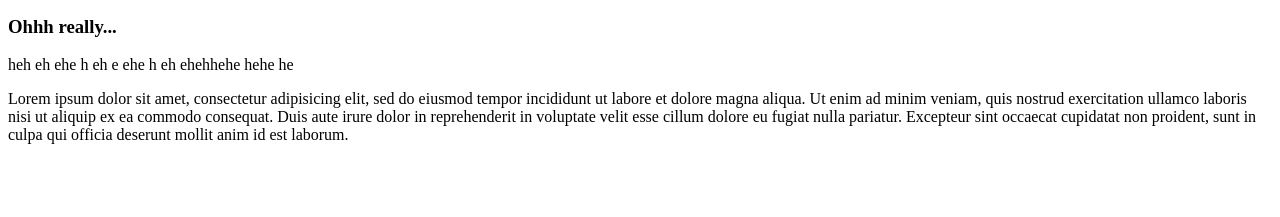
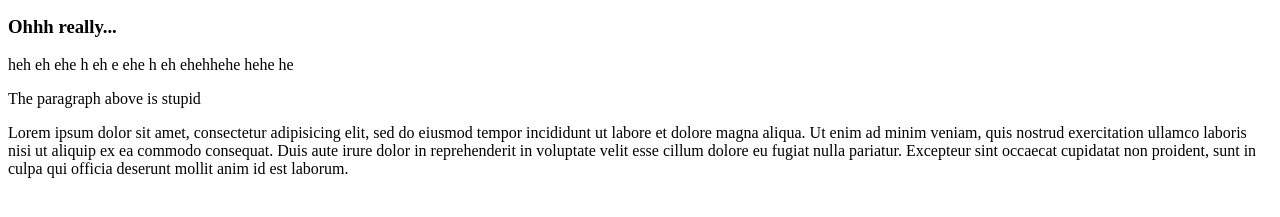
Before and after one commit to adriannan/Git-learning-2, a plain HTML site: page index.html in a window 1280 px wide. Shown: the part 105-322 px from the top of the page. Drawn offline with Linux system fonts and the light colour scheme.

Commit message:
add paragraph

```diff
--- a/index.html
+++ b/index.html
@@ -8,6 +8,7 @@
 		<h3>Really!</h3>
 		<h3>Ohhh really...</h3>
 		<p>heh eh ehe h eh e ehe h eh ehehhehe hehe he</p>
+		<p>The paragraph above is stupid</p>
 		<p>Lorem ipsum dolor sit amet, consectetur adipisicing elit, sed do eiusmod
 		tempor incididunt ut labore et dolore magna aliqua. Ut enim ad minim veniam,
 		quis nostrud exercitation ullamco laboris nisi ut aliquip ex ea commodo
```
